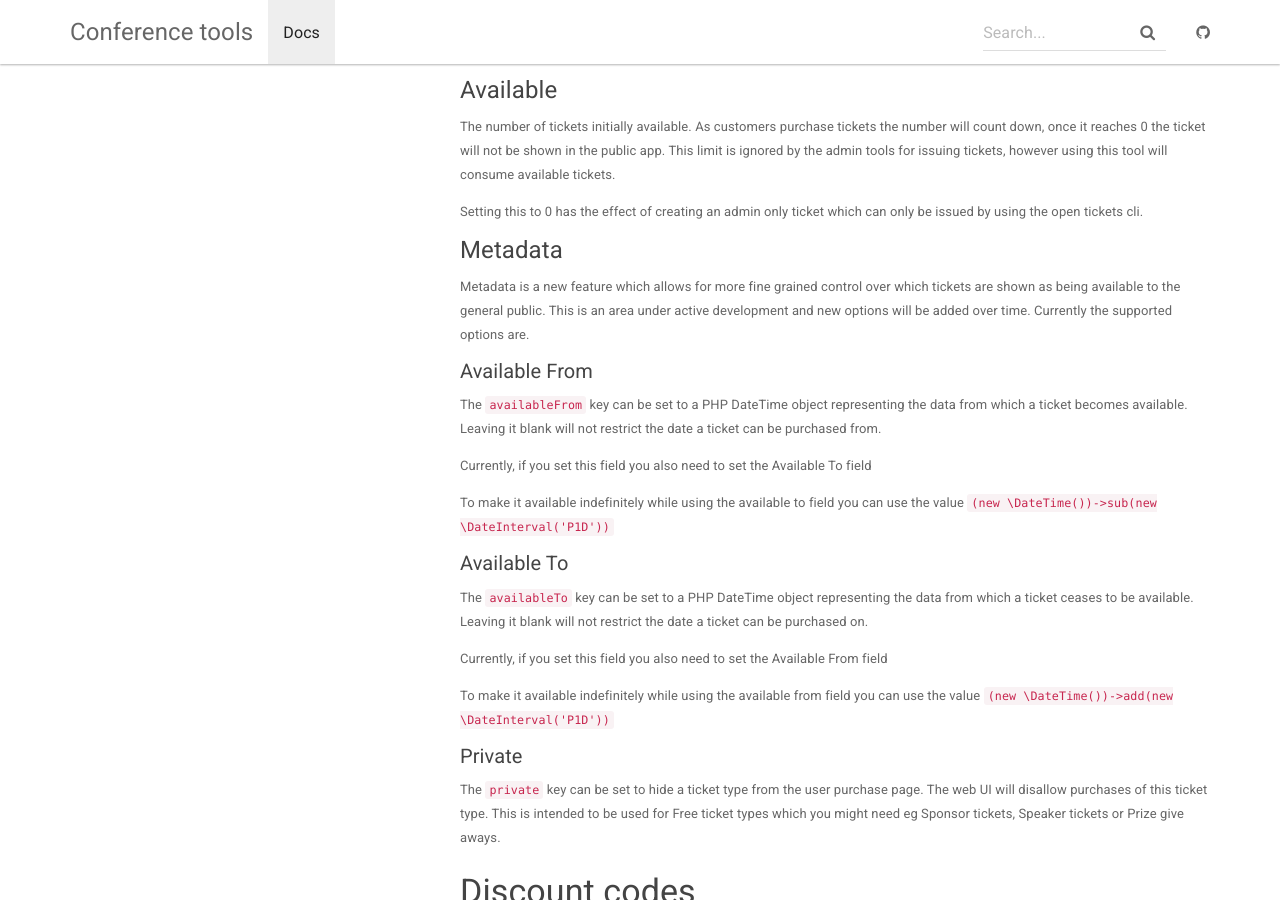
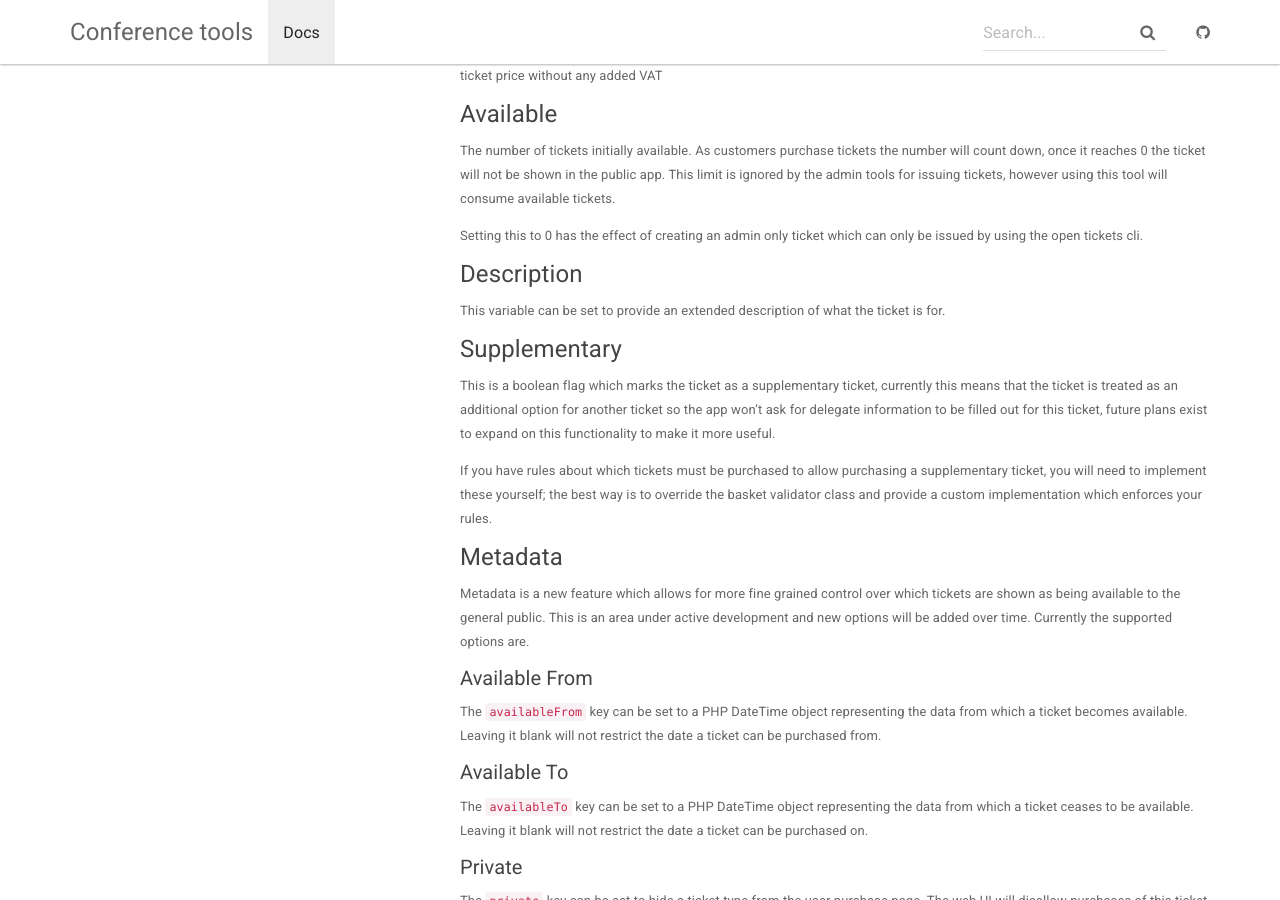
Before and after one commit to conferencetools/conferencetools.github.io, a Jekyll site: the page built from _docs/tickets/configuration/application.md, in a window 1280 px wide and 900 px high, scrolled down 1359 px. Built offline with Jekyll 4.4.1, drawn with Linux system fonts in a browser that asks for light colours; nearby versions of some CDN libraries; some of the changed text lies outside the part shown.

Commit message:
Added new options to documentation

```diff
--- a/_docs/tickets/configuration/application.md
+++ b/_docs/tickets/configuration/application.md
@@ -3,8 +3,8 @@
 permalink: /docs/tickets/configuration/application/
 ---
 
-The applications main config file is `opentickets.local.php.dist` copy this
-as `opentickets.local.php` This file contains all the settings for your
+The applications main config file is `conferencetools.tickets.local.php.dist` copy this
+as `conferencetools.tickets.local.php` This file contains all the settings for your
 tickets and discount codes. It is divided into three keys: Financial, Tickets and
 Discount Codes.
 
@@ -79,6 +79,21 @@
 Setting this to 0 has the effect of creating an admin only ticket which can only be issued by
 using the open tickets cli.
 
+#### Description
+
+This variable can be set to provide an extended description of what the ticket is for.
+
+#### Supplementary
+
+This is a boolean flag which marks the ticket as a supplementary ticket, currently this means that
+the ticket is treated as an additional option for another ticket so the app won't ask for delegate
+information to be filled out for this ticket, future plans exist to expand on this functionality to
+make it more useful.
+
+If you have rules about which tickets must be purchased to allow purchasing a supplementary ticket,
+you will need to implement these yourself; the best way is to override the basket validator class
+and provide a custom implementation which enforces your rules.
+
 #### Metadata
 
 Metadata is a new feature which allows for more fine grained control over which tickets are
@@ -90,21 +105,11 @@
 The `availableFrom` key can be set to a PHP DateTime object representing the data from which a ticket
 becomes available. Leaving it blank will not restrict the date a ticket can be purchased from.
 
-Currently, if you set this field you also need to set the Available To field
-
-To make it available indefinitely while using the available to field you can use the value
-`(new \DateTime())->sub(new \DateInterval('P1D'))`
-
 ##### Available To
 
 The `availableTo` key can be set to a PHP DateTime object representing the data from which a ticket
 ceases to be available. Leaving it blank will not restrict the date a ticket can be purchased
 on.
-
-Currently, if you set this field you also need to set the Available From field
-
-To make it available indefinitely while using the available from field you can use the value
-`(new \DateTime())->add(new \DateInterval('P1D'))`
 
 ##### Private
 
@@ -173,3 +178,20 @@
 
 To clarify the last two options: Gross applies a discount to the price after tax, Net applies it
 before tax, resulting in a larger overall discount.
+
+#### Metadata
+
+Metadata is a new feature which allows for more fine grained control over which discount codes are
+available to be used. This is an area under active development and new options will be added over
+time. Currently the supported options are.
+
+##### Available From
+
+The `availableFrom` key can be set to a PHP DateTime object representing the data from which a ticket
+becomes available. Leaving it blank will not restrict the date a ticket can be purchased from.
+
+##### Available To
+
+The `availableTo` key can be set to a PHP DateTime object representing the data from which a ticket
+ceases to be available. Leaving it blank will not restrict the date a ticket can be purchased
+on.
```
